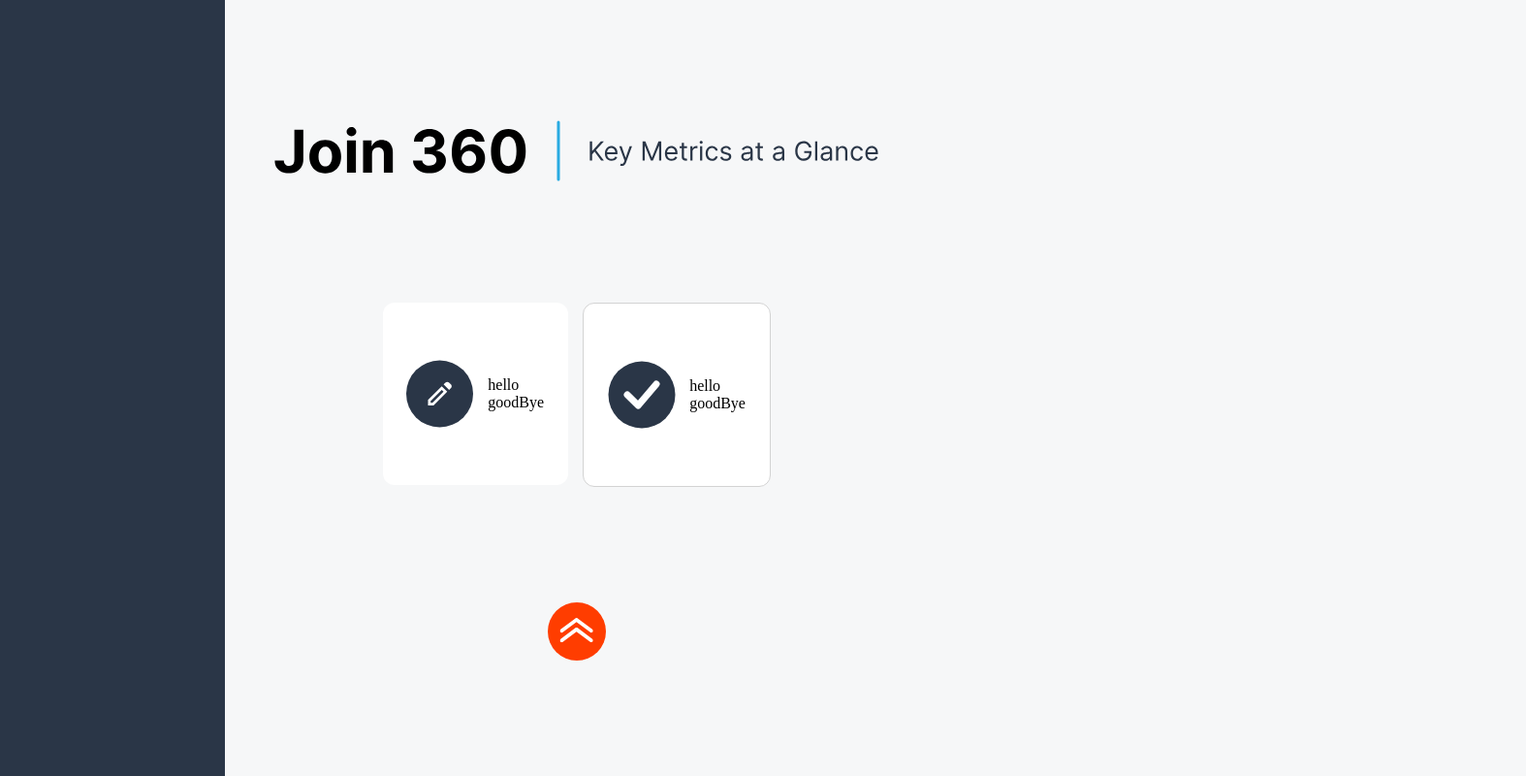
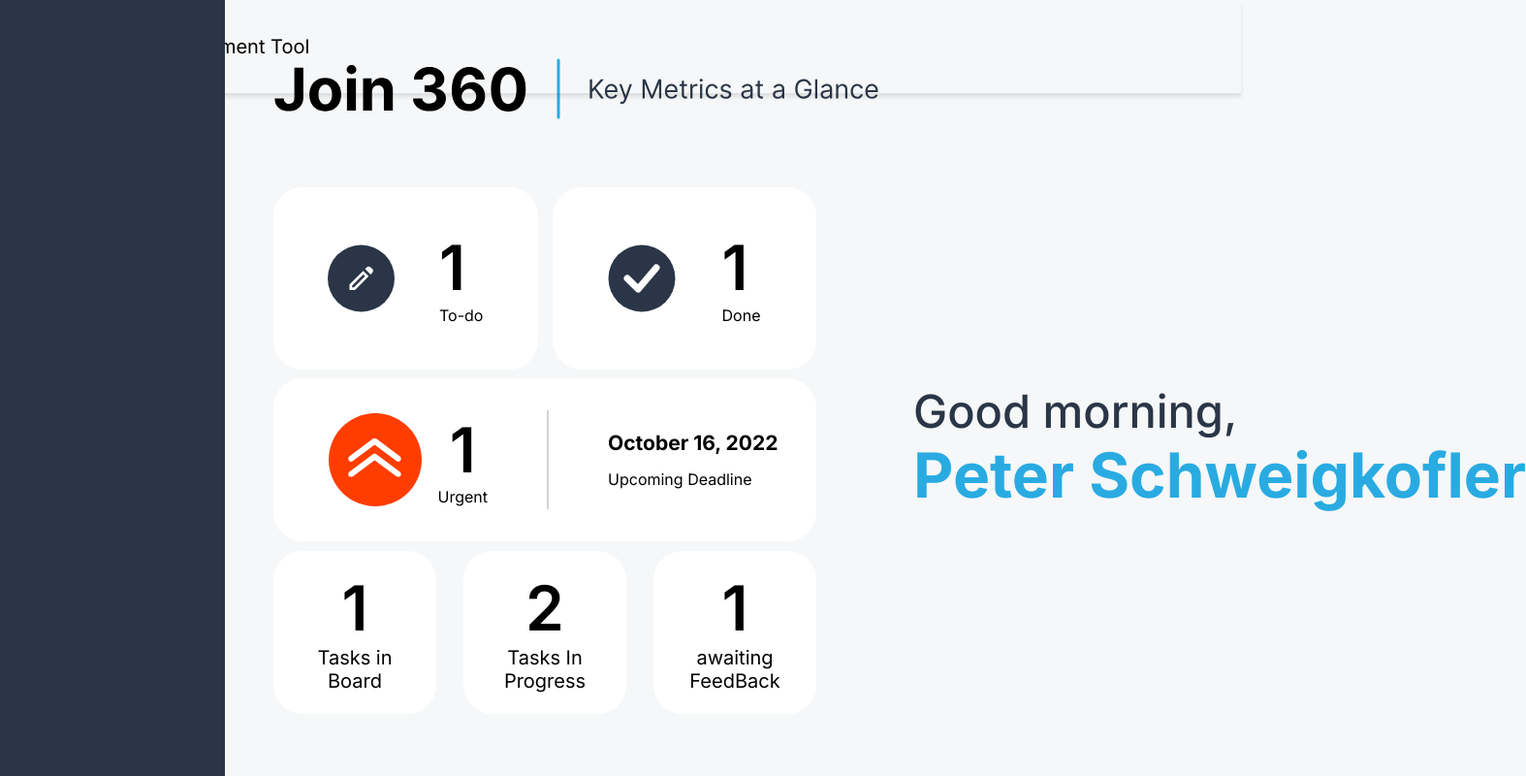
Before and after one commit to Peat03/Join, a plain HTML site: page summary.html in a window 1280 px wide. Shown: the whole page at 97% size, 1574 px wide, since content can reach past the window. Drawn offline with Linux system fonts and the light colour scheme.

Commit message:
summery update

```diff
--- a/style.css
+++ b/style.css
@@ -183,6 +183,7 @@ body {
     width: 232px;
     height: 100%;
     justify-content: space-between;
+    z-index: 999;
 }
 
 .mainDivSum {
@@ -191,15 +192,17 @@ body {
     justify-content: flex-start;
     align-items: center;
     margin: 0px;
+    background-color: #F6F7F8;
 }
 
 .overviewSum {
     display: flex;
     flex-direction: column;
-    align-items: center;
+    align-items: flex-start;
     justify-content: space-evenly;
     height: 100vh;
     margin-left: 50px;
+    width: 560px;
 }
 
 .center {
@@ -213,9 +216,9 @@ body {
     display: flex;
     align-items: center;
     padding: 10px;
-    border: solid lightgray 1px op;
+    border: solid lightgray 0px;
     background-color: white;
-    border-radius: 12px;
+    border-radius: 30px;
     justify-content: space-evenly;
 }
 
@@ -226,17 +229,157 @@ body {
     display: flex;
     align-items: center;
     padding: 10px;
-    border: solid lightgray 1px;
     background-color: white;
-    border-radius: 12px;
+    border-radius: 30px;
+    border: solid lightgray 0px;
     justify-content: space-evenly;
 }
 
 .toDoDivMain {
-    id="loginButton"
     justify-content: space-between;
-    width: 400px;
+    max-width: 560px;
     gap: 15px;
 }
 
-id="loginButton"
+.numWorkflow {
+    font-family: 'Inter', sans-serif;
+    font-weight: 600;
+    font-size: 64px;
+    line-height: 76.8px;
+}
+
+.verticalLine {
+    height: 102.02px;
+    width: 2px;
+    background-color: lightgray;
+}
+
+.deadLineMain {
+    display: flex;
+    flex-direction: column;
+    align-items: flex-start;
+}
+
+.urgentMain {
+    justify-content: center;
+    align-items: center;
+    min-width: 560px;
+    height: 168px;
+    border-radius: 30px;
+    border: solid lightgray 0px;
+    gap: 61px;
+    background-color: white;
+}
+
+.colum {
+    flex-direction: column;
+}
+
+.urgentIcon {
+    width: 130px;
+    height: 96px;
+}
+
+.deadline {}
+
+.deadlineDate {
+    font-weight: 700;
+    font-size: 21px;
+    line-height: 25.2px;
+    margin-bottom: 15px;
+}
+
+.userGreeting {
+    margin-left: 100px;
+    width: auto;
+    height: 136px;
+    gap: 3px;
+}
+
+.userGreetName {
+    font-weight: 700;
+    font-size: 64px;
+    line-height: 76.8px;
+    color: #29ABE2;
+    white-space: nowrap;
+}
+
+.greetTime {
+    font-size: 47px;
+    font-weight: 500;
+    line-height: 56px;
+    letter-spacing: 0em;
+    text-align: left;
+    color: #2A3647;
+}
+
+.tasksOverview {
+    display: flex;
+    flex-direction: column;
+    height: 562px;
+    width: 560px;
+    justify-content: space-evenly;
+
+}
+
+.workflowProgress {
+    justify-content: center;
+    align-items: center;
+    font-family: 'Inter', sans-serif;
+    font-weight: 600;
+    font-size: 64px;
+    line-height: 76.8px;
+
+}
+
+.progress {
+    height: 168px;
+    width: 168px;
+    display: flex;
+    align-items: center;
+    justify-content: center;
+    border: solid lightgray 0px;
+    background-color: white;
+    border-radius: 30px;
+}
+
+.workflowState {
+    text-align: center;
+    font-size: 20px;
+    font-weight: 400;
+    line-height: 24px;
+    letter-spacing: 0em;
+    width: 128px;
+}
+
+.progressMain {
+    display: flex;
+    justify-content: space-between;
+    gap: 28px;
+}
+
+.summaryFrame {
+    justify-content: center;
+    align-items: center;
+}
+
+.header {
+    width: 100%;
+    height: 96px;
+    font-family: Inter;
+    font-size: 20px;
+    font-weight: 400;
+    line-height: 24px;
+    letter-spacing: 0em;
+    text-align: center;
+    box-shadow: 0px 4px 4px rgba(0, 0, 0, 0.1);
+    position: absolute;
+    top: 0;
+    left: 0;
+    z-index: 5;
+    display: flex;
+    justify-content: flex-start;
+    align-items: center
+
+
+}
--- a/summary.html
+++ b/summary.html
@@ -6,40 +6,91 @@
     <meta name="viewport" content="width=device-width, initial-scale=1.0">
     <title>summary</title>
     <link rel="stylesheet" href="style.css">
+    <link rel="preconnect" href="https://fonts.googleapis.com">
+    <link rel="preconnect" href="https://fonts.gstatic.com" crossorigin>
+    <link href="https://fonts.googleapis.com/css2?family=Inter:wght@400;500;600;700;800;900&display=swap"
+        rel="stylesheet">
 </head>
 
 <body>
     <div class="mainDivSum">
         <div class="d-flex navMenu"></div>
+
         <div class="overviewSum">
+            <div class="header font">Kanban Project Management Tool</div>
             <img src="assets/images/joinSlogan.svg" alt="">
-            <div class="d-flex toDoDivMain">
-                <div class="toDoDiv">
-                    <img src="assets/images/edit.svg" alt="">
-                    <div>
-                        <div>hello</div>
-                        <div>goodBye</div>
+            <div class="d-flex summaryFrame">
+                <div class="tasksOverview">
+                    <div class="d-flex toDoDivMain">
+                        <div class="toDoDiv">
+                            <img src="assets/images/edit.svg" alt="">
+                            <div>
+                                <div id="numToDos" class="numWorkflow">1</div>
+                                <div class="font">To-do</div>
+                            </div>
+                        </div>
+                        <div class="doneDiv">
+                            <img src="assets/images/ok.svg" alt="">
+                            <div>
+                                <div id="numDone" class="numWorkflow">1</div>
+                                <div class="font">Done</div>
+                            </div>
+                        </div>
                     </div>
-                </div>
-                <div class="doneDiv">
-                    <img src="assets/images/ok.svg" alt="">
-                    <div>
-                        <div>hello</div>
-                        <div>goodBye</div>
+                    <div class="d-flex center">
+                        <div class="d-flex urgentMain">
+                            <div class=" d-flex">
+                                <img class="urgentIcon" src="assets/images/urgent.svg" alt="">
+                                <div class="d-flex center colum ">
+                                    <div id="numUrgent" class="numWorkflow">1</div>
+                                    <div class="font">Urgent</div>
+                                </div>
+                            </div>
+
+                            <div class="verticalLine"></div>
+
+                            <div class="deadLineMain" id="deadLine">
+                                <div id="deadlineDate" class="font deadlineDate">October 16, 2022</div>
+                                <div class="font deadline">Upcoming Deadline</div>
+                            </div>
+                        </div>
                     </div>
 
-                </div>
+                    <div class="d-flex progressMain">
+                        <div class="progress">
+                            <div>
+                                <div id="numOfTasks" class="workflowProgress d-flex">1</div>
+                                <div class="font workflowState">Tasks in Board</div>
+                            </div>
+                        </div>
+
+                        <div class="progress">
+                            <div>
+                                <div id="numInProgress" class="workflowProgress d-flex">2</div>
+                                <div class="font workflowState">Tasks In Progress</div>
+                            </div>
+                        </div>
+
+                        <div class="progress">
+                            <div class="center d-flex colum">
+                                <div id="awaitingFeedBack" class="workflowProgress d-flex">1</div>
+                                <div class="font workflowState">awaiting FeedBack</div>
+                            </div>
+                        </div>
+                    </div>
 
 
-            </div>
 
-            <div class="d-flex center">
-                <img src="assets/images/urgent.svg" alt="">
-                <div></div>
-
+                </div>
+                <div class="userGreeting">
+                    <div id="greetTime" class="greetTime font">Good morning, </div>
+                    <div id="userGreetName" class="userGreetName font">Peter Schweigkofler</div>
+                </div>
             </div>
 
         </div>
+
+
 
     </div>
 
```
